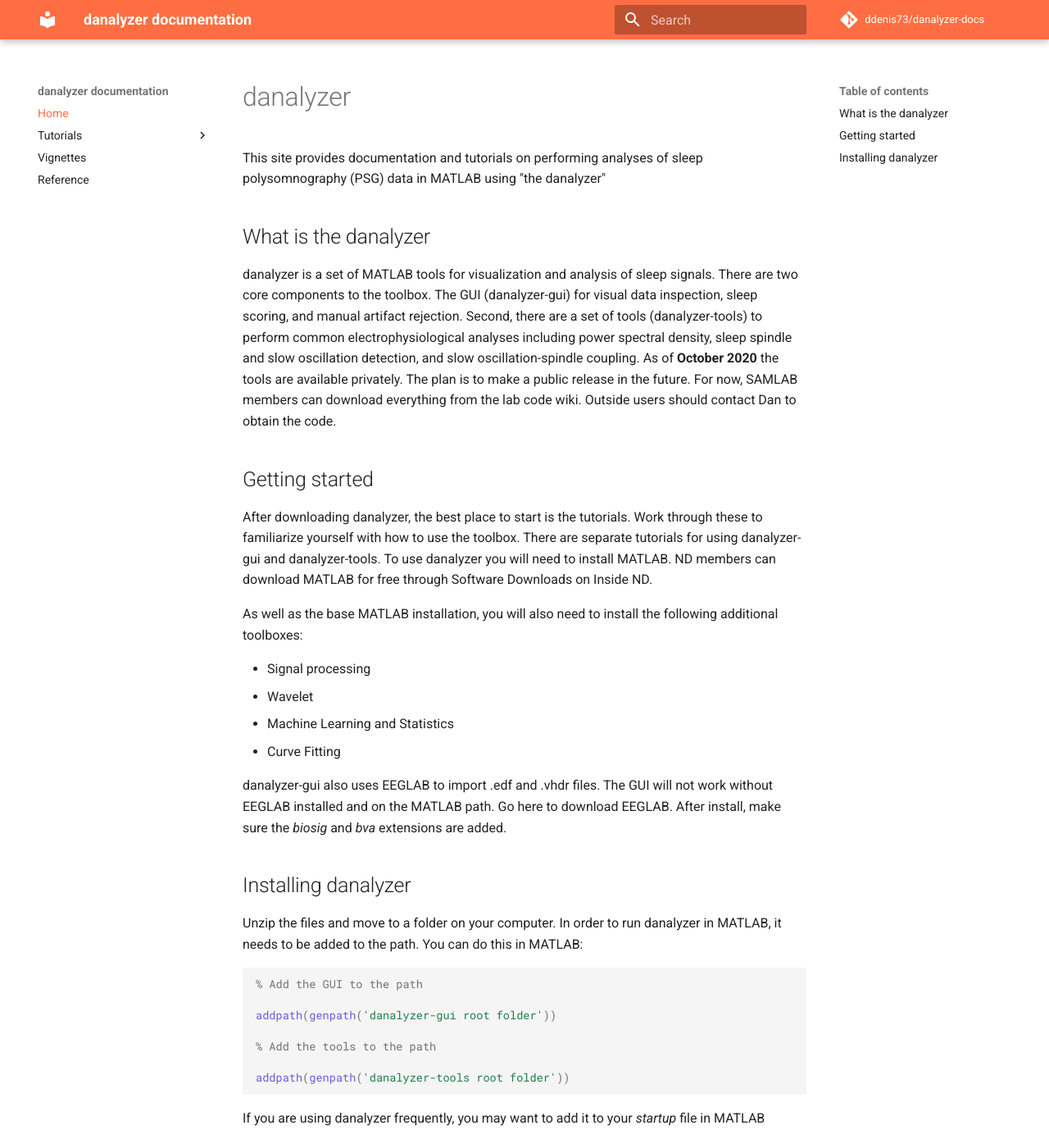
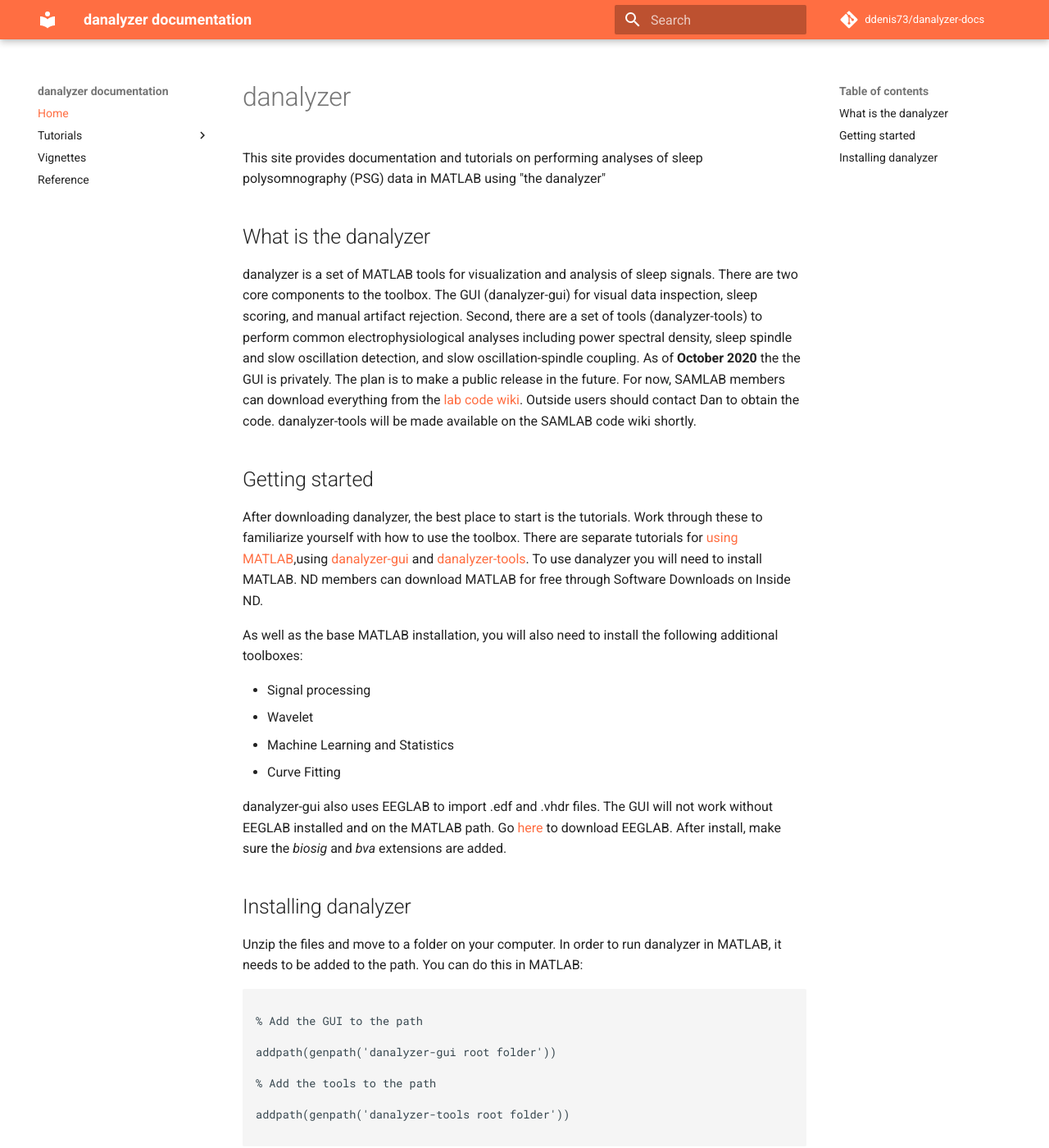
Before and after one commit to ddenis73/danalyzer-docs, an MkDocs documentation site: the page built from docs/index.md, in a window 1280 px wide and 1400 px high. Shown: the whole window at 82% size. Built offline with MkDocs 1.6.1 and Material for MkDocs 9.7.7, drawn with Linux system fonts in a browser that asks for light colours; comment, search, counter and statistics services are not loaded; old or Windows-style settings are respelled for this version of MkDocs.

Commit message:
added hyperlinks

```diff
--- a/docs/index.md
+++ b/docs/index.md
@@ -4,11 +4,11 @@
 
 ## What is the danalyzer
 
-danalyzer is a set of MATLAB tools for visualization and analysis of sleep signals. There are two core components to the toolbox. The GUI (danalyzer-gui) for visual data inspection, sleep scoring, and manual artifact rejection. Second, there are a set of tools (danalyzer-tools) to perform common electrophysiological analyses including power spectral density, sleep spindle and slow oscillation detection, and slow oscillation-spindle coupling. As of **October 2020** the tools are available privately. The plan is to make a public release in the future. For now, SAMLAB members can download everything from the lab code wiki. Outside users should contact Dan to obtain the code.
+danalyzer is a set of MATLAB tools for visualization and analysis of sleep signals. There are two core components to the toolbox. The GUI (danalyzer-gui) for visual data inspection, sleep scoring, and manual artifact rejection. Second, there are a set of tools (danalyzer-tools) to perform common electrophysiological analyses including power spectral density, sleep spindle and slow oscillation detection, and slow oscillation-spindle coupling. As of **October 2020** the the GUI is privately. The plan is to make a public release in the future. For now, SAMLAB members can download everything from the [lab code wiki](https://osf.io/jcaq7/). Outside users should contact Dan to obtain the code. danalyzer-tools will be made available on the SAMLAB code wiki shortly.
 
 ## Getting started
 
-After downloading danalyzer, the best place to start is the tutorials. Work through these to familiarize yourself with how to use the toolbox. There are separate tutorials for using danalyzer-gui and danalyzer-tools. To use danalyzer you will need to install MATLAB. ND members can download MATLAB for free through Software Downloads on Inside ND.
+After downloading danalyzer, the best place to start is the tutorials. Work through these to familiarize yourself with how to use the toolbox. There are separate tutorials for [using MATLAB](matlab-tutorial.md),using [danalyzer-gui](gui-tutorial.md) and [danalyzer-tools](tools-tutorial.md). To use danalyzer you will need to install MATLAB. ND members can download MATLAB for free through Software Downloads on Inside ND.
 
 As well as the base MATLAB installation, you will also need to install the following additional toolboxes:
 
@@ -17,7 +17,7 @@
 * Machine Learning and Statistics
 * Curve Fitting
 
-danalyzer-gui also uses EEGLAB to import .edf and .vhdr files. The GUI will not work without EEGLAB installed and on the MATLAB path. Go here to download EEGLAB. After install, make sure the *biosig* and *bva* extensions are added.
+danalyzer-gui also uses EEGLAB to import .edf and .vhdr files. The GUI will not work without EEGLAB installed and on the MATLAB path. Go [here](https://sccn.ucsd.edu/eeglab/download.php) to download EEGLAB. After install, make sure the *biosig* and *bva* extensions are added.
 
 ## Installing danalyzer
 
--- a/mkdocs.yml
+++ b/mkdocs.yml
@@ -29,6 +29,4 @@
 
 markdown_extensions:
     - attr_list
-    - codehilite:
-        use_pygments: true
     - admonition
```
